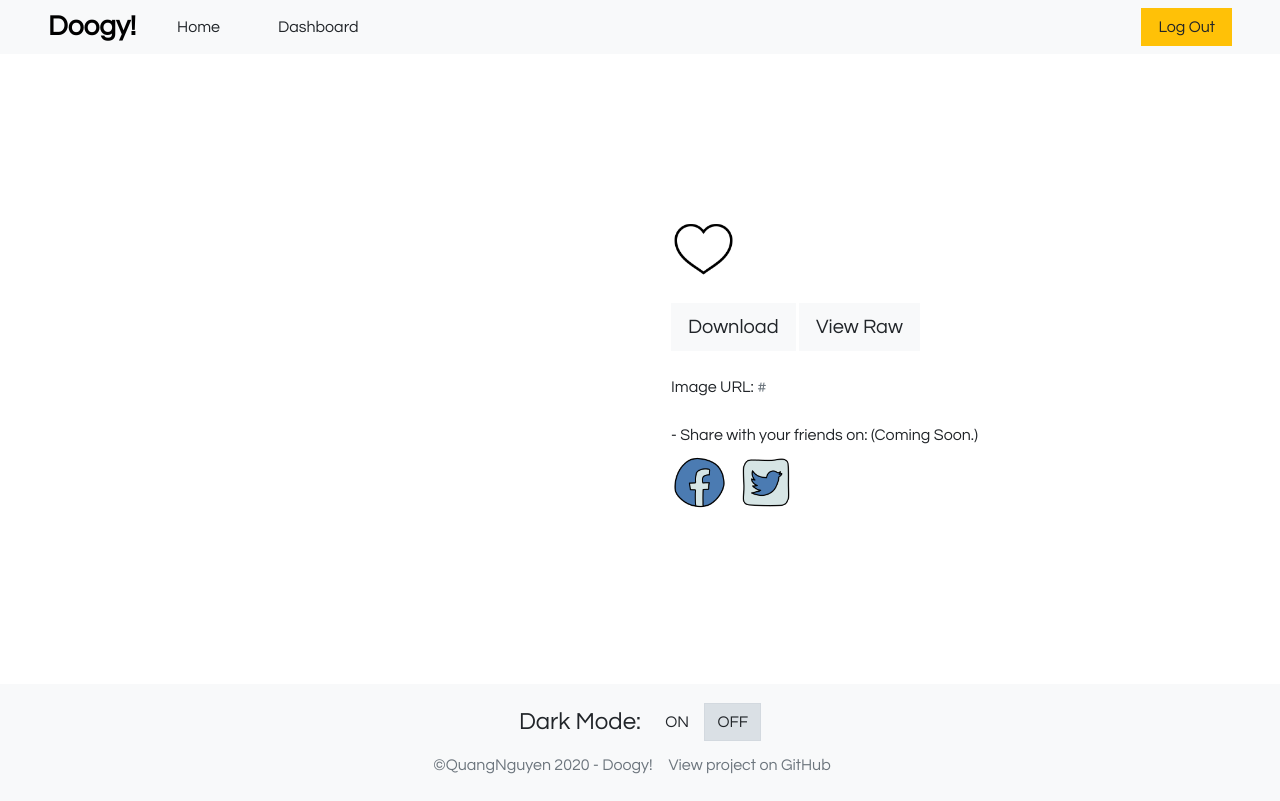
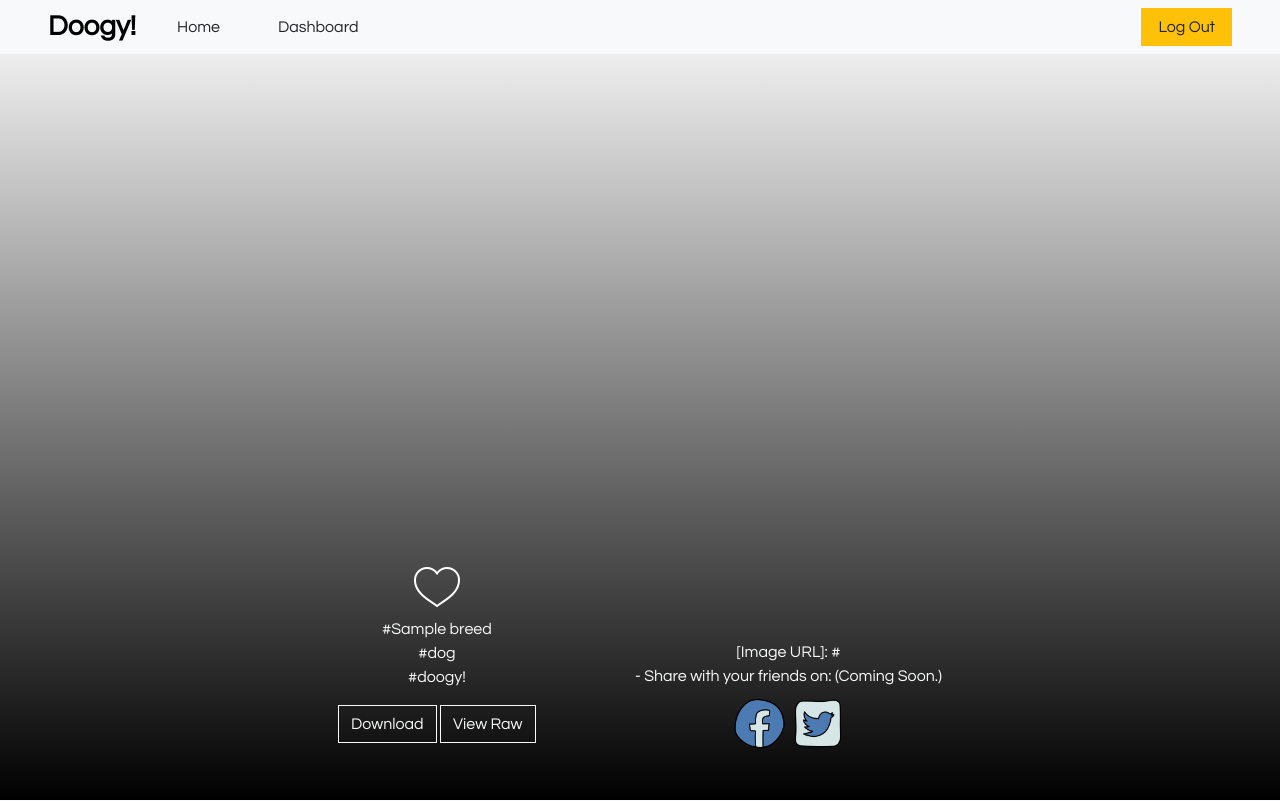
Before and after one commit to quangnguyen17/doogy_server, a Django app: template doogy_app/templates/view.html in a window 1280 px wide. Run offline with Django 3.2, Linux system fonts and the light colour scheme; the template is opened without the code that fills it: most values are stand-ins (such as "Sample title", 1, 10 or a date in 2020); some libraries are stand-ins or nearby versions.

Commit message:
new changes

```diff
--- a/doogy_app/static/script.js
+++ b/doogy_app/static/script.js
@@ -105,7 +105,7 @@ function fetchImages() {
             });
 
             breedTxt = (breed.length < 1) ? 'random' : `keyword '${breed}'`;
-            $('#images-count-txt').text(`(About ${imagesCount} results shown for ${breedTxt}.)`);
+            $('#images-count-txt').text(`(Found ${imagesCount} results for ${breedTxt}.)`);
         }
     });
 }
@@ -153,7 +153,6 @@ function updateUI(darkMode) {
         $('.jumbotron h2').addClass('text-light');
         $('h4').addClass('text-light');
         $('.col-3 h2').addClass('text-light');
-        $('#heart-img').css('filter', 'invert(100%)');
         $('li p').addClass('text-light');
     } else {
         $('body').css('background-color', 'white');
@@ -173,7 +172,6 @@ function updateUI(darkMode) {
         $('.jumbotron h2').removeClass('text-light');
         $('h4').removeClass('text-light');
         $('.col-3 h2').removeClass('text-light');
-        $('#heart-img').css('filter', 'invert(0%)');
         $('li p').removeClass('text-light');
     }
 }
--- a/doogy_app/static/styles.css
+++ b/doogy_app/static/styles.css
@@ -121,14 +121,14 @@ div {
 }
 
 #heart {
-    width: 44px;
-    height: 44px;
+    width: 50px;
+    height: 50px;
     object-fit: contain;
     filter: invert(100%);
     -webkit-filter: invert(100%);
 }
 
-3qq .color-inverter {
+.color-inverter {
     filter: invert(100%);
     -webkit-filter: invert(100%);
 }
--- a/doogy_app/templates/index.html
+++ b/doogy_app/templates/index.html
@@ -89,7 +89,7 @@
                     <h4 class="m-0">Showing: <span id="show-breed">#random</span></h4>
                 </li>
                 <li class="list-inline-item align-middle m-2">
-                    <p id="images-count-txt" class="m-0">(About 16 results are shown.)</p>
+                    <p id="images-count-txt" class="m-0">(Found 16 results for random.)</p>
                 </li>
             </ul>
         </div>
--- a/doogy_app/templates/view.html
+++ b/doogy_app/templates/view.html
@@ -39,33 +39,27 @@
         html,
         body {
             height: 100%;
+            background-image: linear-gradient(to bottom, rgba(0, 0, 0, 0), black),
+            url('{{ url }}');
+            background-size: cover;
+            background-position: center;
+            background-repeat: no-repeat;
         }
 
-        .container {
-            min-height: calc(100% - 116px);
-            overflow: auto;
-        }
-
-        .modified {
-            width: 100%;
-            padding-top: 100%;
-            position: relative;
+        .bottom-controls {
+            position: absolute;
+            bottom: 0;
+            left: 0;
+            right: 0;
         }
 
         .text-box:hover {
             opacity: 0;
         }
 
-        #heart-img {
-            height: 62.5px;
-            width: 62.5px;
-            object-fit: contain;
-        }
-
-        .footer {
-            position: relative;
-            padding-top: -116px;
-            clear: both;
+        .image-sized {
+            height: 100px;
+            width: 100px;
         }
     </style>
 </head>
@@ -92,64 +86,33 @@
             {% endif %}
         </div>
     </nav>
-    <div class="container">
-        <div class="row" style="height: 56px;"></div>
-        <div class="row m-0 px-2 py-5 align-items-center">
-            <div class="col-md-6 col-sm-12">
-                <div class="image-box modified" style="background-image: url({{ url }});">
-                    <div class="text-box text-center text-light"></div>
-                </div>
-            </div>
-            <div class="col-md-6 col-sm-12">
-                <ul class="list-inline p-3 m-0">
-                    <li class="my-4">
-                        <button id="onLike" class="btn p-0 mt-auto">
+    <div class="bottom-controls m-0 p-0">
+        <ul class="list-inline text-light text-center p-0 m-0">
+            <li class="list-inline-item p-0 m-5">
+                <button id="onLike" class="btn">
                     {% if url in liked_urls %}
-                            <img id="heart-img" class="p-0" src="{% static '/assets/heart-filled.png' %}" alt="">
+                    <img id="heart" class="p-0 image-sized" src="{% static '/assets/heart-filled.png' %}" alt="">
                     {% else %}
-                            <img id="heart-img" class="p-0" src="{% static '/assets/heart.png' %}" alt="">
+                    <img id="heart" class="p-0 image-sized" src="{% static '/assets/heart.png' %}" alt="">
                     {% endif %}
                 </button>
+
+                <p class="text-light m-0">#{{ breed }}</p>
+                <p class="text-light m-0">#dog</p>
+                <p class="text-light mb-3">#doogy!</p>
+
+
+                <a class="btn btn-outline-light d-inline-block rounded-0" href="{{ url }}" download>Download</a>
+                <a class="btn btn-outline-light d-inline-block rounded-0" href="{{ url }}" target="_blank">View Raw</a>
             </li>
-                    <li class="my-4">
-                        <a id="download" class="btn btn-lg btn-light d-inline-block breed-btn rounded-0"
-                            href="{{ url }}" download>Download</a>
-                        <a id="viewRaw" class="btn btn-lg btn-light d-inline-block breed-btn rounded-0" href="{{ url }}"
-                            target="_blank">View
-                            Raw</a>
-                    </li>
-                    <li class="my-4">
-                        <p class="m-0">Image URL: <a class="text-secondary" href="{{ url }}">{{ url }}</a></p>
-                    </li>
-                    <li class="my-4">
+            <li class="list-inline-item p-0 m-5">
+                <p class="m-0">[Image URL]: <a class="text-light" href="{{ url }}">{{ url }}</a></p>
                 <p class="m-0 mb-2">- Share with your friends on: (Coming Soon.)</p>
-                        <a class="mr-2" href="#"><img width="56" height="56" src="{% static '/assets/facebook.png' %}"
-                                alt=""></a>
+                <a href="#"><img width="56" height="56" src="{% static '/assets/facebook.png' %}" alt=""></a>
                 <a href="#"><img width="56" height="56" src="{% static '/assets/twitter.png' %}" alt=""></a>
             </li>
         </ul>
     </div>
-        </div>
-
-    </div>
-    <footer class="footer text-center py-3 bg-light">
-        <div class="div my-auto">
-            <ul class="list-inline m-0">
-                <li class="list-inline-item">
-                    <h4 class="d-inline-block align-middle mt-2">Dark Mode:</h4>
-                </li>
-                <li class="list-inline-item">
-                    <div class="btn-group d-inline-block" role="group" aria-label="Basic example">
-                        <button id="light-mode" type="button" class="btn btn-light btn-color rounded-0">ON</button>
-                        <button id="dark-mode" type="button" class="btn btn-light btn-color rounded-0">OFF</button>
-                    </div>
-                </li>
-            </ul>
-            <p id="just-text" class="m-0 text-secondary">&copy;QuangNguyen 2020 - Doogy!<span><a
-                        href="https://github.com/quangnguyen17/doogy_server"
-                        class="nav-link text-secondary d-inline-block">View project on GitHub</a></span></p>
-        </div>
-    </footer>
 </body>
 <script>
     $('#onLike').on('click', function (event) {
--- a/doogy_app/views.py
+++ b/doogy_app/views.py
@@ -23,14 +23,19 @@ def index(request):
 
 
 def view(request):
+    url = request.GET['image_url']
+    breed = get_breed(url)
+
     context = {
-        'url': request.GET['image_url'],
+        'url': url,
+        'breed': breed,
         'user_id': None,
         'user': None
     }
 
     if user_logged_in(request):
         user = User.objects.all().get(id=request.session['user_id'])
+
         context['liked_urls'] = user.liked_urls
         context['user_id'] = user.id
         context['user'] = user
@@ -89,3 +94,15 @@ def user_logged_in(request):
 def update_dark_mode(request):
     request.session['dark_mode'] = request.GET['dark']
     return HttpResponse("success")
+
+
+def get_breed(str):
+    base_url = 'https://images.dog.ceo/breeds/'
+    breed_str = ''
+
+    for i in range(len(base_url), len(str)):
+        if (str[i] == "/"):
+            break
+        breed_str += str[i]
+
+    return breed_str
```
Also changed, not shown: login_n_registration_app/templates/welcome.html (+11 -4 lines). Lines whose indentation alone changed are shown as unchanged.
